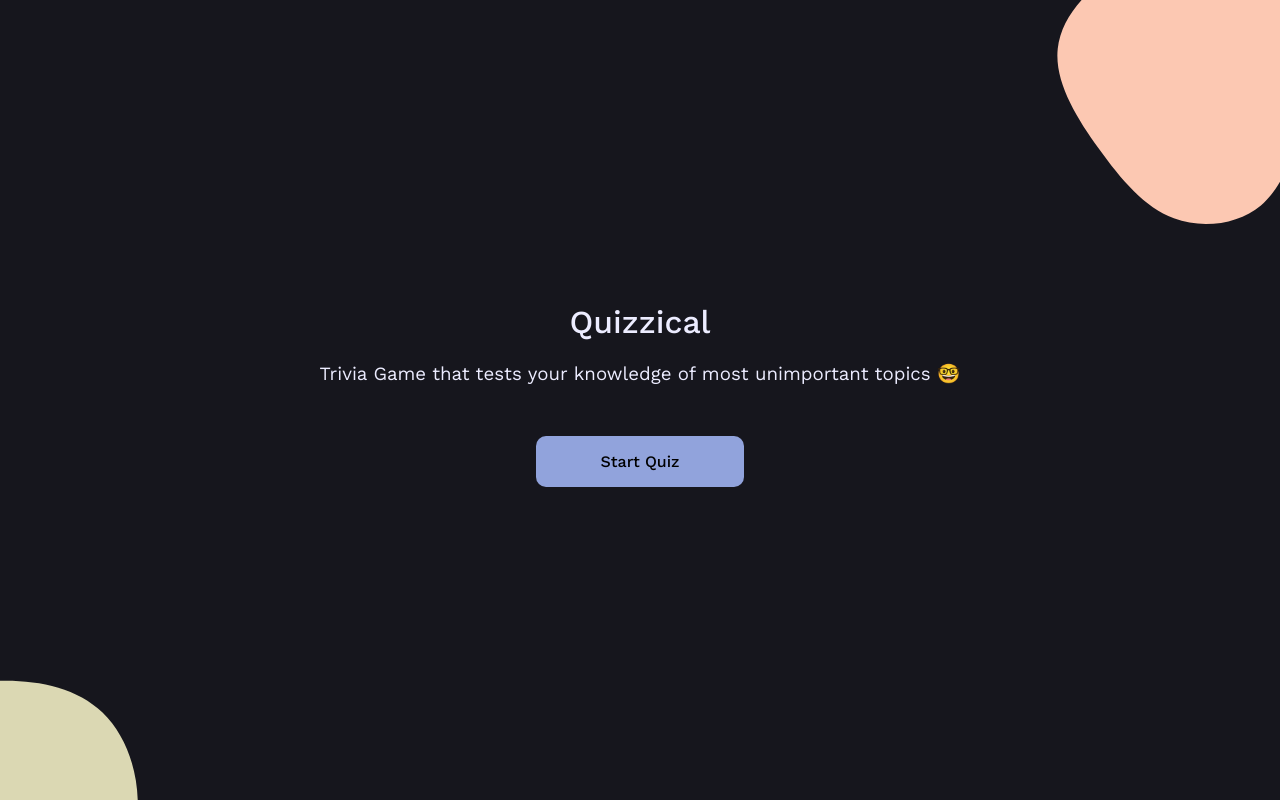
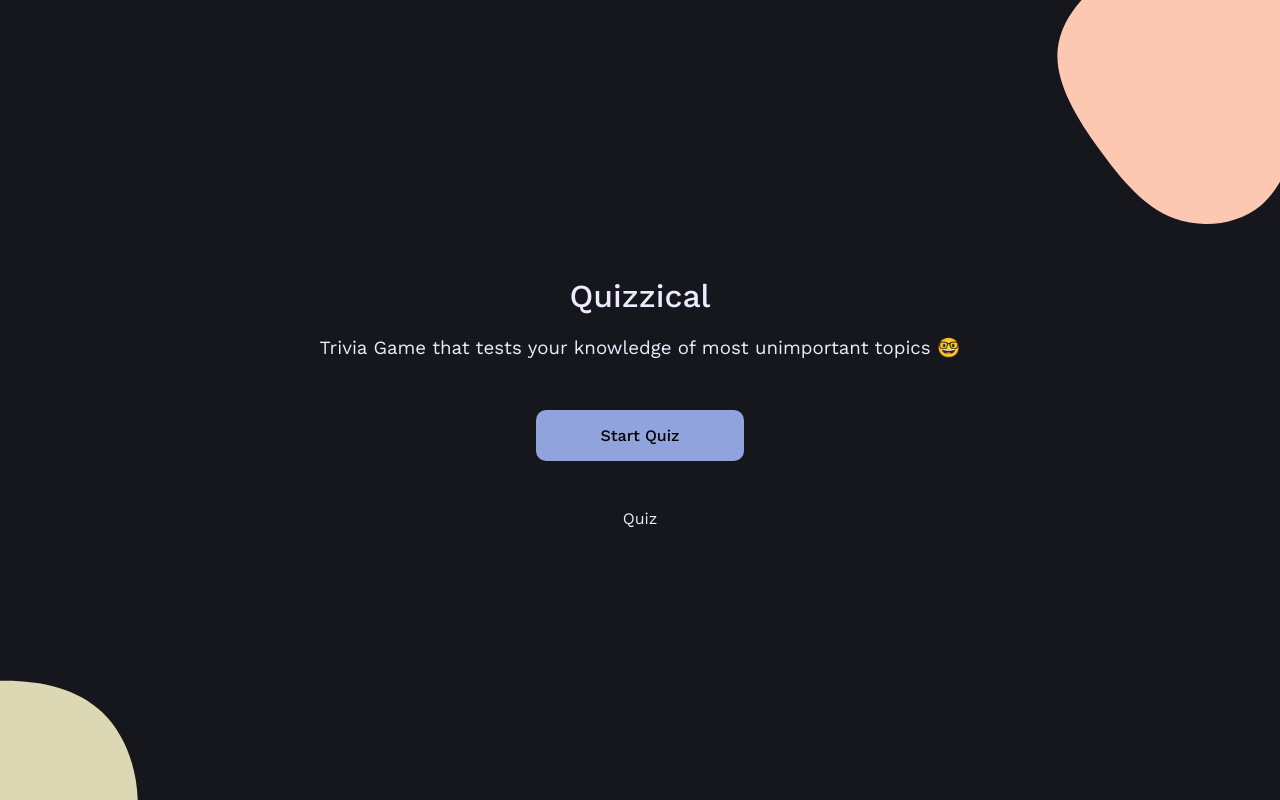
Before and after one commit to hmjatt/Quizzical, a React (Create React App) app in the folder quizzical/: page / in a window 1280 px wide. Built offline with nearby package versions, Linux system fonts and the light colour scheme.

Commit message:
Created  and Imported **dummy** `Quiz` component

```diff
--- a/quizzical/src/App.js
+++ b/quizzical/src/App.js
@@ -1,4 +1,5 @@
 import "./styles/App.css";
+import Quiz from "./components/Quiz";
 
 function App() {
     return (
@@ -36,6 +37,7 @@ function App() {
                     />
                 </svg>
             </div>
+			<Quiz />
         </div>
     );
 }
--- /dev/null
+++ b/quizzical/src/components/Quiz.js
@@ -0,0 +1,13 @@
+import React, { useState, useEffect } from "react";
+
+function Quiz() {
+    console.log("Quiz Component")
+
+    return (
+		<div>
+			<p>Quiz</p>
+		</div>
+    );
+}
+
+export default Quiz;
```
Also changed, not shown: 1 other file (tests, documents, lock files or other folders).
